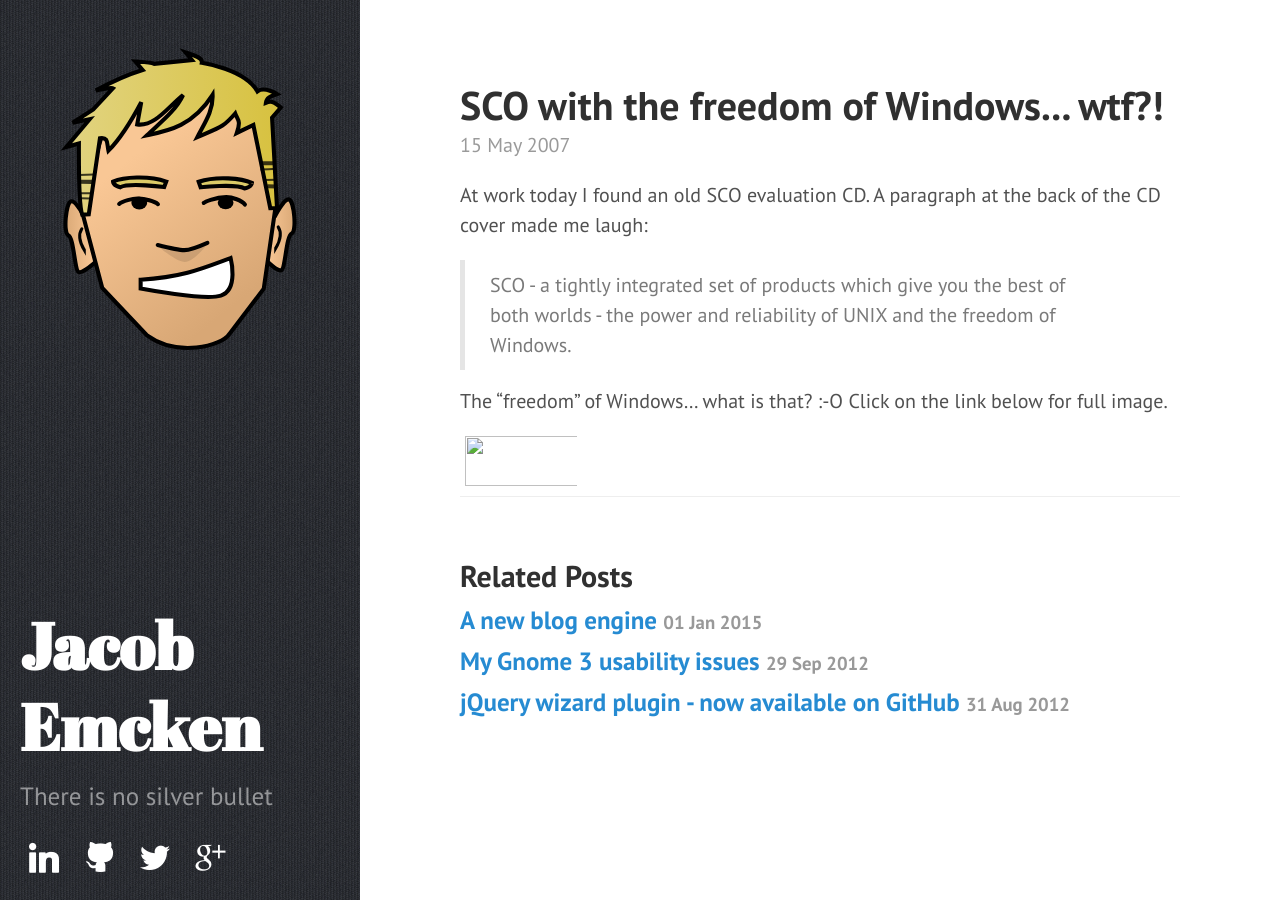
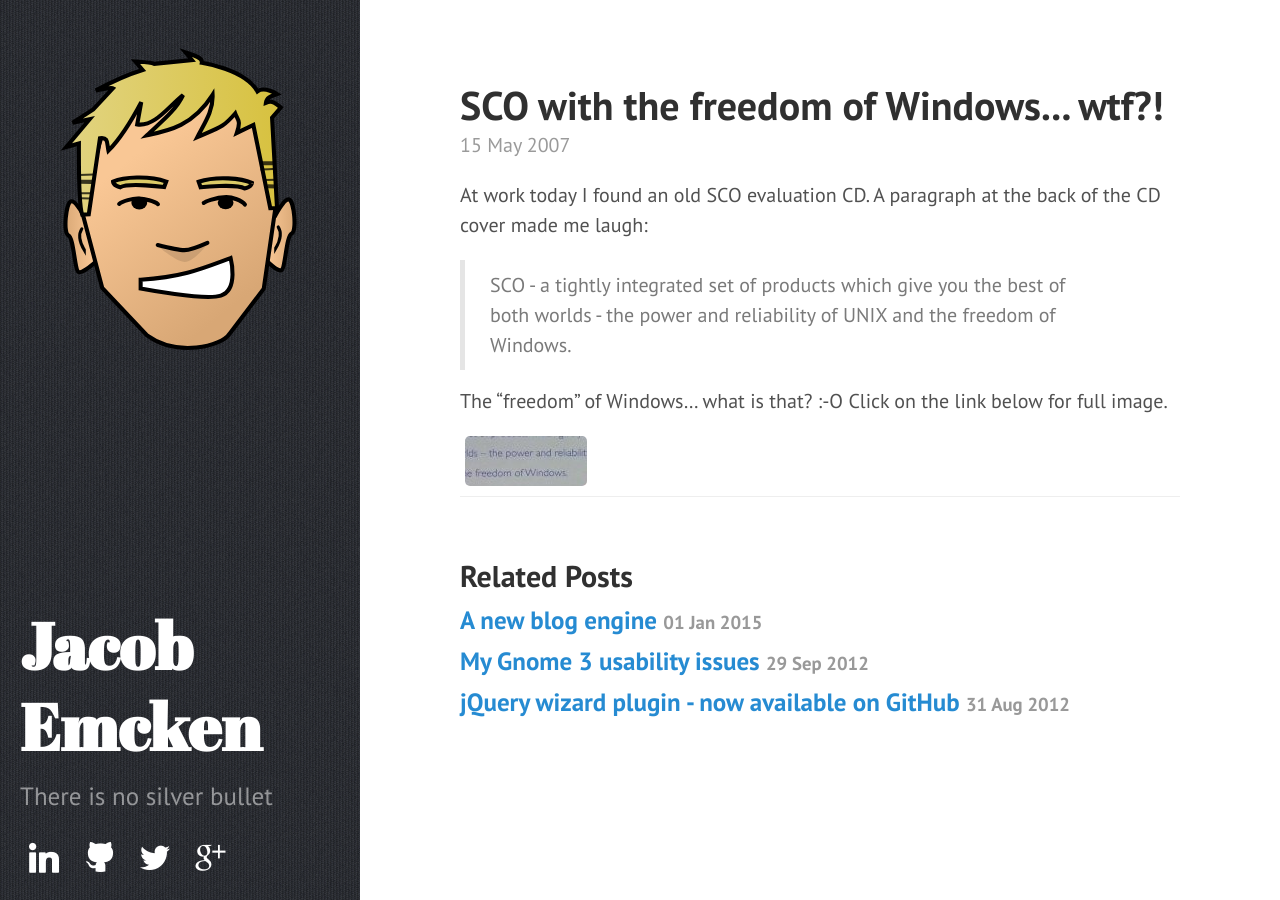
Before and after one commit to jacobemcken/jacobemcken.github.io, a Jekyll site: the page built from _posts/2007-05-15-sco-with-the-freedom-of-windows-wtf.markdown, in a window 1280 px wide. Built offline with Jekyll 4.4.1, drawn with Linux system fonts in a browser that asks for light colours; Markdown is read by kramdown in place of the engine named in the settings.

Commit message:
Add missing images for SCO post

```diff
--- a/_posts/2007-05-15-sco-with-the-freedom-of-windows-wtf.markdown
+++ b/_posts/2007-05-15-sco-with-the-freedom-of-windows-wtf.markdown
@@ -28,4 +28,4 @@
 
 The "freedom" of Windows... what is that? :-O Click on the link below for full image.
 
-<a class='serendipity_image_link' href='/weblog/uploads/sco-windows.jpg'><!-- s9ymdb:40 --><img width='122' height='50' style="float: left;border: 0px;padding-left: 5px;padding-right: 5px" src="/weblog/uploads/sco-windows.thumb.jpg" alt="" /></a>
+<a href="/public/media/sco-windows.jpg" style="float: left;border: 0px;padding-left: 5px;padding-right: 5px"><img src="/public/media/sco-windows.thumb.jpg" alt="" /></a>
```
Also changed, not shown: public/media/sco-windows.jpg (added), public/media/sco-windows.thumb.jpg (added).
